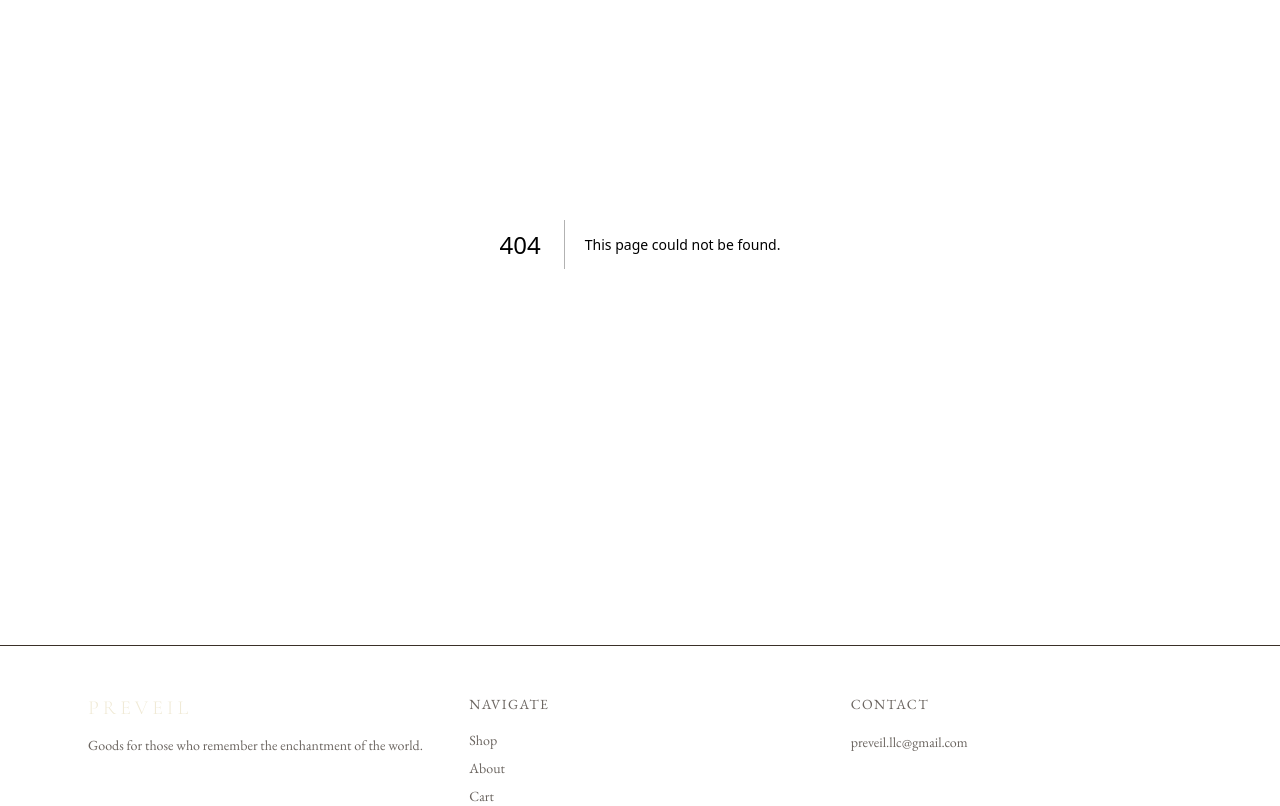
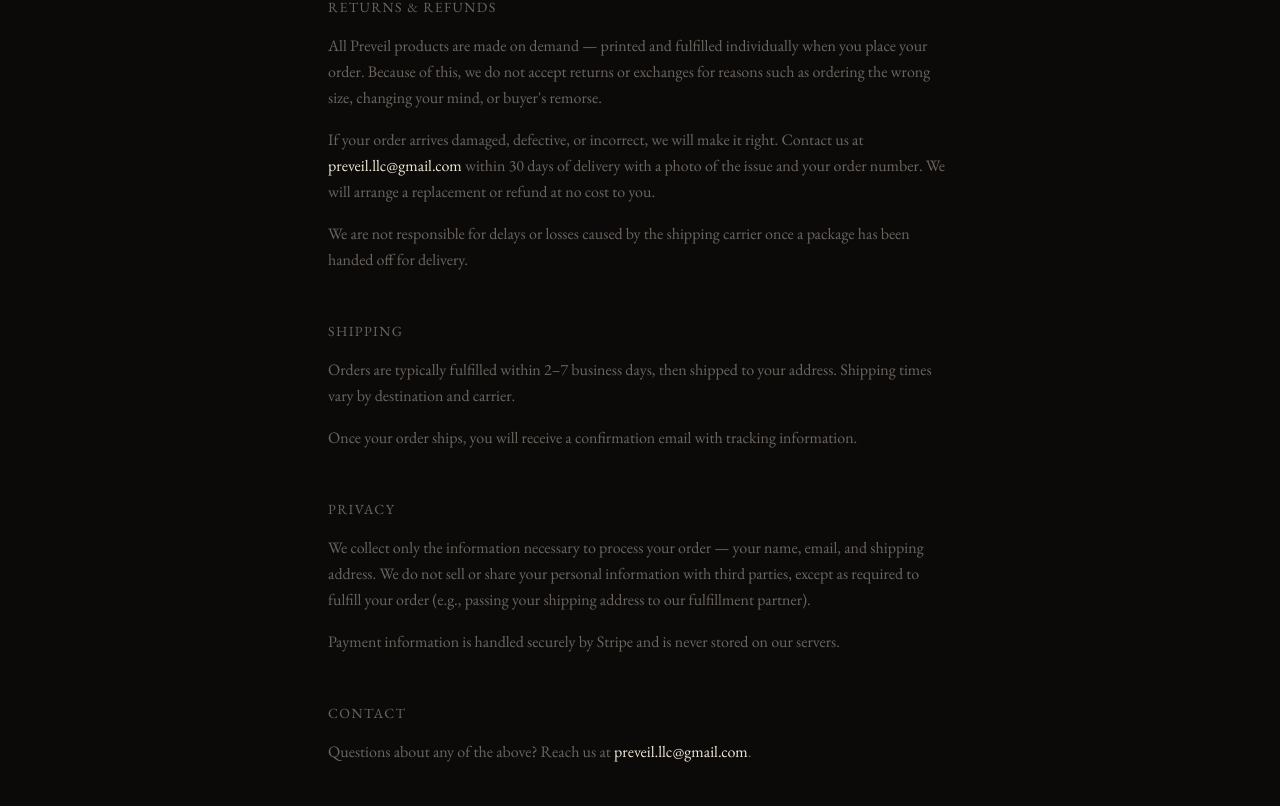
Before and after one commit to mhaney93/preveil-web, a Next.js app: page /policies in a window 1280 px wide. Before the commit this address had no page. Shown: the part 234-1040 px from the top of the page. Built offline with nearby package versions, Linux system fonts and the light colour scheme.

Commit message:
Add policies page (returns, shipping, privacy) and footer link

```diff
--- /dev/null
+++ b/app/policies/page.tsx
@@ -0,0 +1,84 @@
+import type { Metadata } from "next";
+
+export const metadata: Metadata = {
+  title: "Policies",
+  description: "Preveil store policies — returns, refunds, shipping, and privacy.",
+};
+
+export default function PoliciesPage() {
+  return (
+    <div className="max-w-2xl mx-auto px-6 py-16">
+      <h1 className="font-[family-name:var(--font-heading)] text-4xl font-light tracking-widest uppercase text-[var(--foreground)] mb-12">
+        Policies
+      </h1>
+
+      <section className="mb-12">
+        <h2 className="text-sm tracking-widest uppercase text-[var(--muted)] mb-4">
+          Returns & Refunds
+        </h2>
+        <div className="text-[var(--muted)] leading-relaxed space-y-4">
+          <p>
+            All Preveil products are made on demand — printed and fulfilled individually when you place your order. Because of this, we do not accept returns or exchanges for reasons such as ordering the wrong size, changing your mind, or buyer's remorse.
+          </p>
+          <p>
+            If your order arrives damaged, defective, or incorrect, we will make it right. Contact us at{" "}
+            <a
+              href="mailto:preveil.llc@gmail.com"
+              className="text-[var(--foreground)] hover:text-[var(--accent-gold)] transition-colors"
+            >
+              preveil.llc@gmail.com
+            </a>{" "}
+            within 30 days of delivery with a photo of the issue and your order number. We will arrange a replacement or refund at no cost to you.
+          </p>
+          <p>
+            We are not responsible for delays or losses caused by the shipping carrier once a package has been handed off for delivery.
+          </p>
+        </div>
+      </section>
+
+      <section className="mb-12">
+        <h2 className="text-sm tracking-widest uppercase text-[var(--muted)] mb-4">
+          Shipping
+        </h2>
+        <div className="text-[var(--muted)] leading-relaxed space-y-4">
+          <p>
+            Orders are typically fulfilled within 2–7 business days, then shipped to your address. Shipping times vary by destination and carrier.
+          </p>
+          <p>
+            Once your order ships, you will receive a confirmation email with tracking information.
+          </p>
+        </div>
+      </section>
+
+      <section className="mb-12">
+        <h2 className="text-sm tracking-widest uppercase text-[var(--muted)] mb-4">
+          Privacy
+        </h2>
+        <div className="text-[var(--muted)] leading-relaxed space-y-4">
+          <p>
+            We collect only the information necessary to process your order — your name, email, and shipping address. We do not sell or share your personal information with third parties, except as required to fulfill your order (e.g., passing your shipping address to our fulfillment partner).
+          </p>
+          <p>
+            Payment information is handled securely by Stripe and is never stored on our servers.
+          </p>
+        </div>
+      </section>
+
+      <section>
+        <h2 className="text-sm tracking-widest uppercase text-[var(--muted)] mb-4">
+          Contact
+        </h2>
+        <p className="text-[var(--muted)] leading-relaxed">
+          Questions about any of the above? Reach us at{" "}
+          <a
+            href="mailto:preveil.llc@gmail.com"
+            className="text-[var(--foreground)] hover:text-[var(--accent-gold)] transition-colors"
+          >
+            preveil.llc@gmail.com
+          </a>
+          .
+        </p>
+      </section>
+    </div>
+  );
+}
--- a/components/Footer.tsx
+++ b/components/Footer.tsx
@@ -24,6 +24,7 @@ export default function Footer() {
             <Link href="/about" className="text-sm text-[var(--muted)] hover:text-[var(--foreground)] transition-colors">About</Link>
             <Link href="/cart" className="text-sm text-[var(--muted)] hover:text-[var(--foreground)] transition-colors">Cart</Link>
             <Link href="/account" className="text-sm text-[var(--muted)] hover:text-[var(--foreground)] transition-colors">Account</Link>
+            <Link href="/policies" className="text-sm text-[var(--muted)] hover:text-[var(--foreground)] transition-colors">Policies</Link>
           </div>
         </div>
 
```
